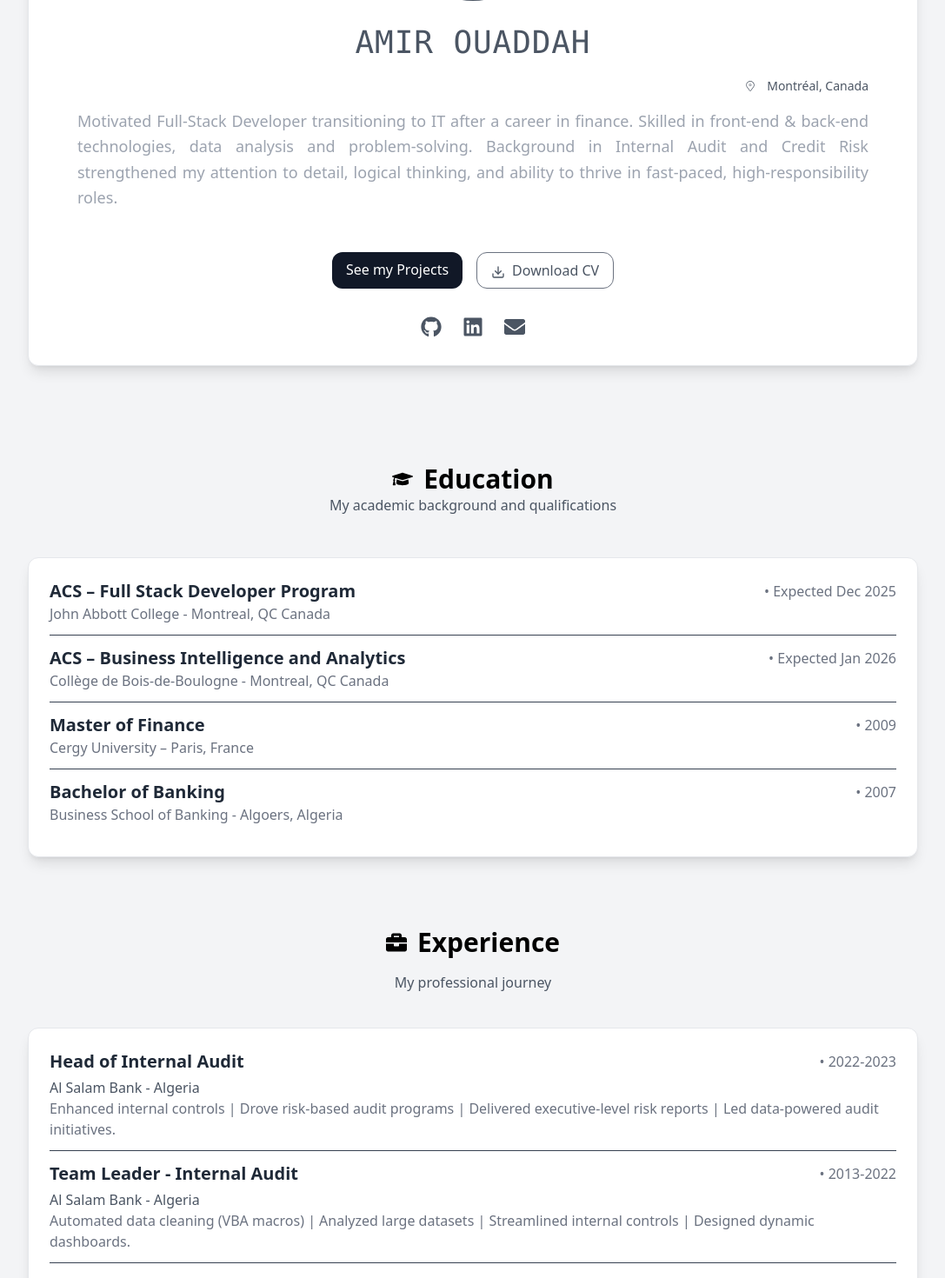
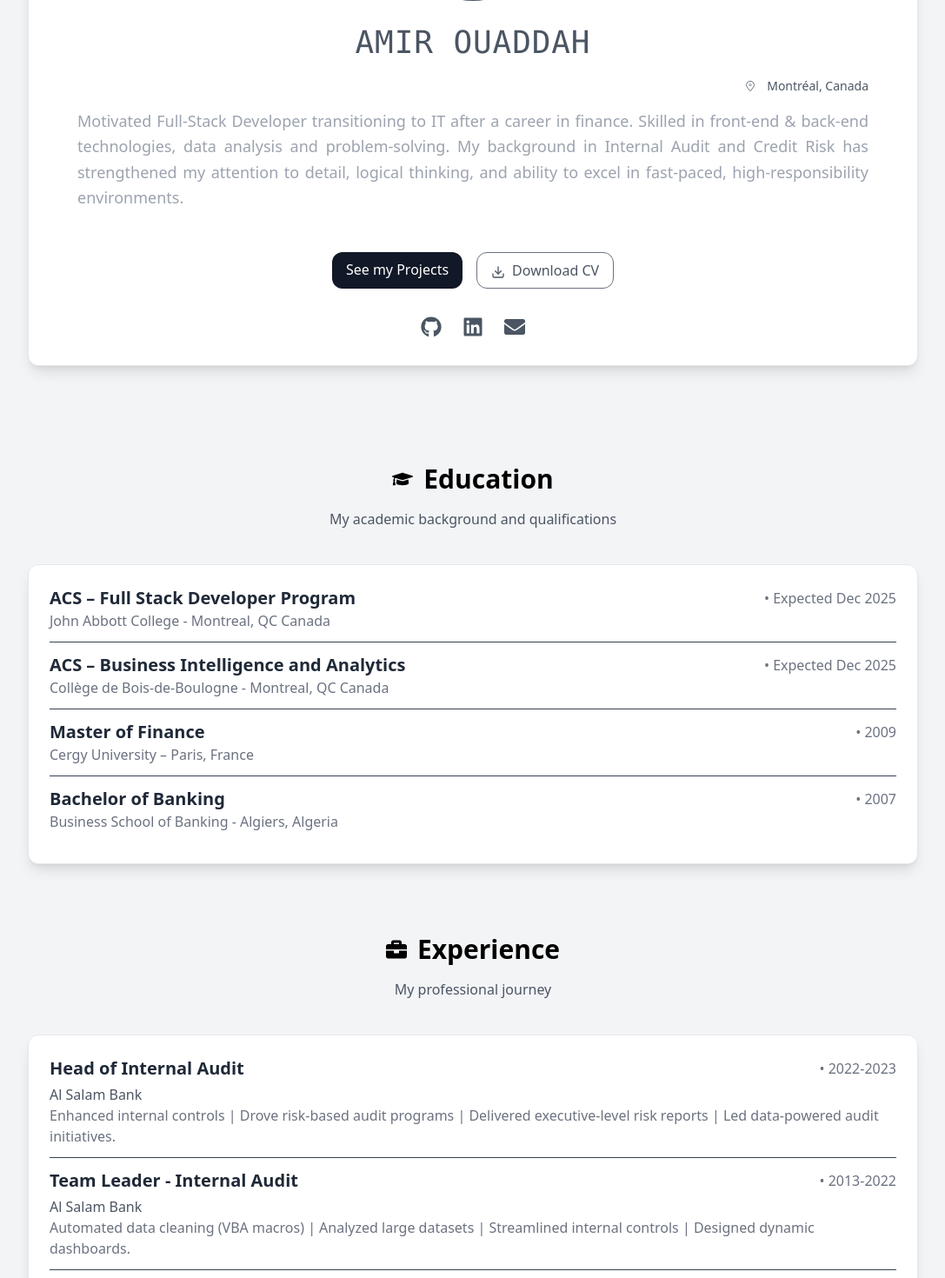
Before and after one commit to fullStackAmir/my-portfolio, a React (Vite) app: page / in a window 1280 px wide. Shown: the part 240-1710 px from the top of the page at 87% size, without its empty margins (96-1183 px from the left). Built offline with nearby package versions, Linux system fonts and the light colour scheme.

Commit message:
Updated CV

```diff
--- a/src/sections/About.jsx
+++ b/src/sections/About.jsx
@@ -10,7 +10,7 @@ const education  = [
   {
     degree: 'ACS – Business Intelligence and Analytics',
     institution: 'Collège de Bois-de-Boulogne - Montreal, QC Canada',
-     year: 'Expected Jan 2026',
+     year: 'Expected Dec 2025',
   },
   {
     degree: 'Master  of Finance',
@@ -19,26 +19,26 @@ const education  = [
   },
   {
     degree: 'Bachelor of Banking',
-    institution: 'Business School of Banking - Algoers, Algeria ',
+    institution: 'Business School of Banking - Algiers, Algeria ',
      year: '2007',
   },
 ];
 const experience = [
   {
     position: 'Head of Internal Audit',
-    company: 'Al Salam Bank - Algeria',
+    company: 'Al Salam Bank',
     year: '2022-2023',
     description: 'Enhanced internal controls | Drove risk-based audit programs | Delivered executive-level risk reports | Led data-powered audit initiatives.'
   },
   {
     position: 'Team Leader - Internal Audit',
-    company: 'Al Salam Bank - Algeria',
+    company: 'Al Salam Bank',
     year: '2013-2022',
     description: 'Automated data cleaning (VBA macros) | Analyzed large datasets | Streamlined internal controls | Designed dynamic dashboards.'
   },
   {
     position: 'Credit Risk Analyst',
-    company: 'BNP Paribas, Algeria',
+    company: 'BNP Paribas',
     year: '2011-2012',
     description: 'Performed financial data analysis | Conducted predictive credit risk analysis | Prepared executive credit committee reports.'
   },
@@ -50,11 +50,11 @@ const About = () => {
       <div className="max-w-5xl mx-auto">
         {/* Education Section */}
         <div>
-             <div className="flex items-center justify-center gap-3 text-black dark:text-gray-100">
+             <div className="flex items-center justify-center gap-3 text-black dark:text-gray-100 mb-4">
                 <FaGraduationCap className="text-2xl" />
                 <h2 className="text-3xl font-bold text-center">Education</h2>
             </div>
-            <p className="text-center mb-12">My academic background and qualifications</p>
+            <p className="text-center mb-10">My academic background and qualifications</p>
 
             <div className="bg-white dark:bg-gray-900 dark:border-gray-700 p-6 rounded-xl shadow-lg border ">
                 {education.map((exp, index) => (
--- a/src/sections/Home.jsx
+++ b/src/sections/Home.jsx
@@ -34,8 +34,8 @@ const Home = () => {
                 <p className=" text-gray-400 text-lg text-justify leading-relaxed mt-4 px-8">
                     Motivated Full-Stack Developer transitioning to IT after a career in finance.
                     Skilled in front-end & back-end technologies, data analysis and problem-solving.
-                    Background in Internal Audit and Credit Risk strengthened my attention to detail,
-                    logical thinking, and ability to thrive in fast-paced, high-responsibility roles.
+                    My background in Internal Audit and Credit Risk has strengthened my attention to detail,
+                    logical thinking, and ability to excel in fast-paced, high-responsibility environments.
                 </p>
 
                 <div className="mt-12 flex justify-center gap-4 flex-wrap">
```
Also changed, not shown: 1 other file (tests, documents, lock files or other folders).
